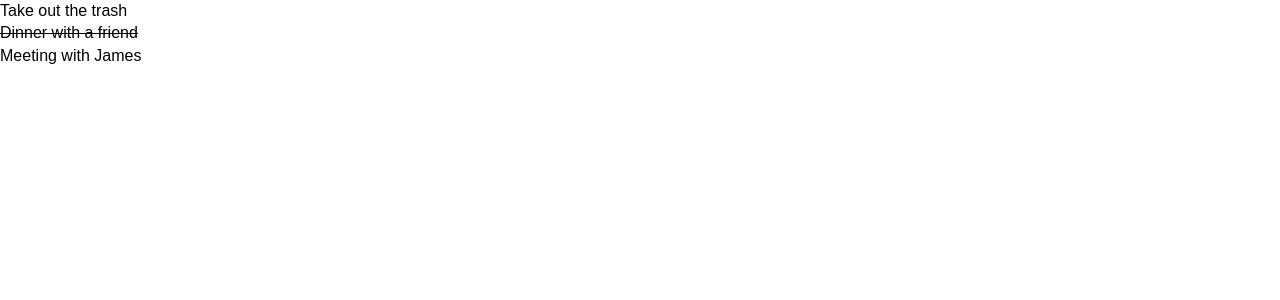
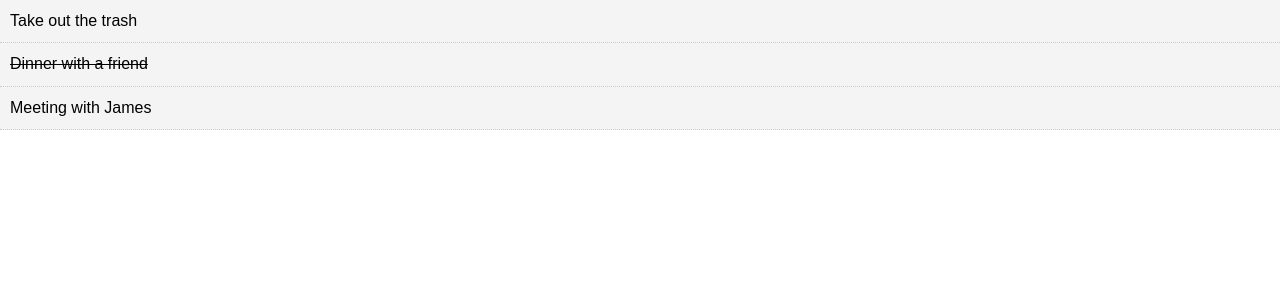
Before and after one commit to EtiWitty/react_crash-todo, a React (Create React App) app: page / in a window 1280 px wide. Shown: the top 300 px of the page. Built offline with nearby package versions, Linux system fonts and the light colour scheme.

Commit message:
refactored the dynamic styling

```diff
--- a/src/components/TodoItem.jsx
+++ b/src/components/TodoItem.jsx
@@ -4,14 +4,12 @@
 
 export class TodoItem extends Component {
 	getStyle = () => {
-		if(this.props.todo.completed) {
-			return {
-				textDecoration: 'line-through'
-			}
-		} else {
-			return {
-				textDecoration: 'none'
-			}
+		return {
+			background: '#f4f4f4',
+			padding: '10px',
+			borderBottom: '1px #ccc dotted',
+			textDecoration: this.props.todo.completed ?
+			'line-through' : 'none'
 		}
 	}
 
```
